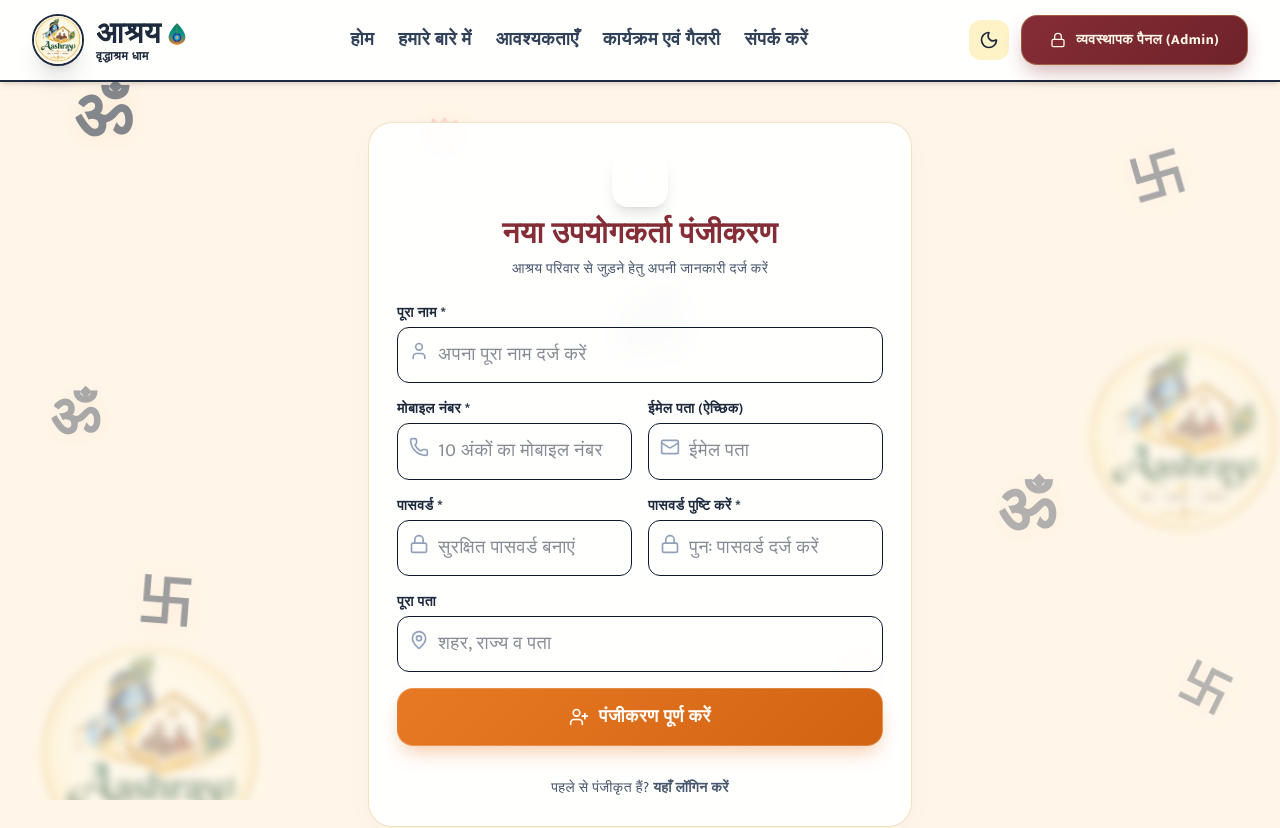
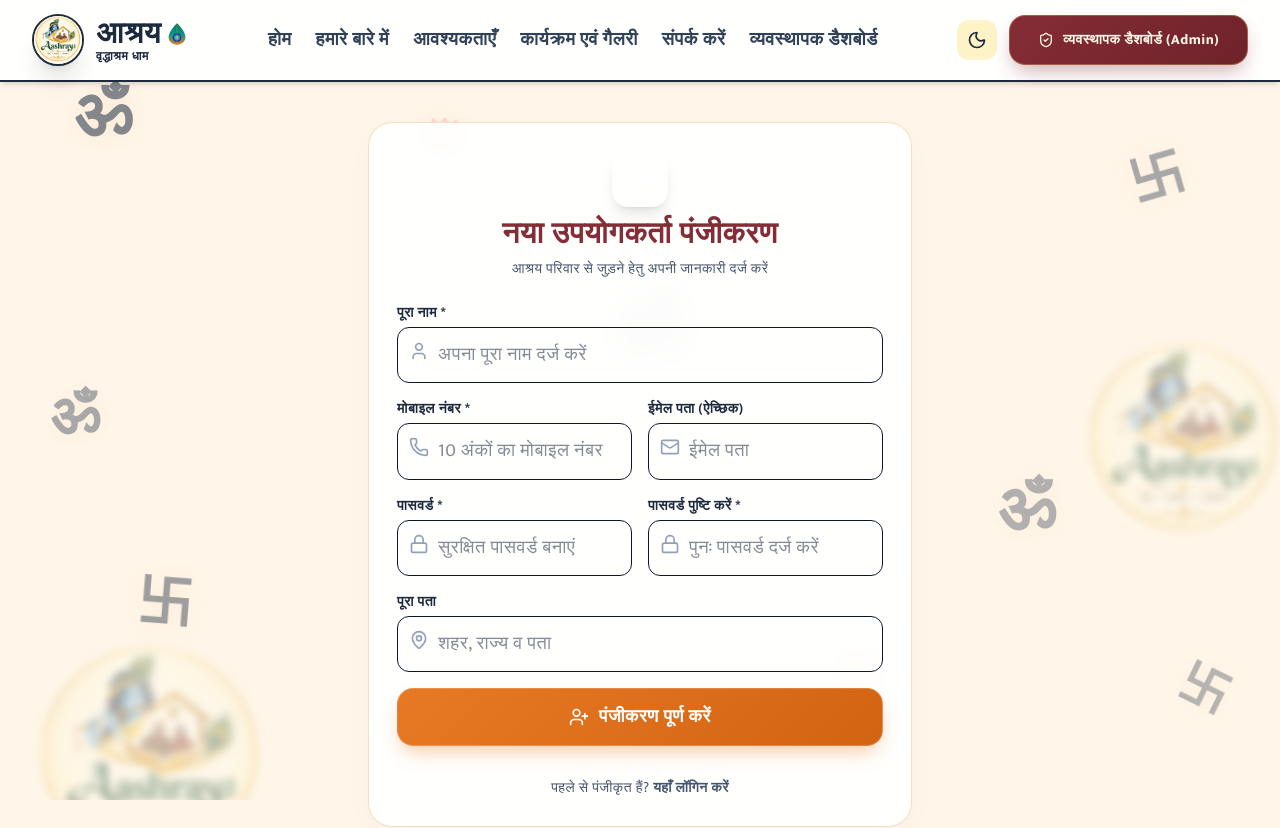
Before and after one commit to dakshraj011/ashrayvridhashram_project, a React (Vite) app in the folder frontend/: page /register in a window 1280 px wide. Shown: the top 828 px of the page. Built offline with nearby package versions, Linux system fonts and the light colour scheme; no server answers; a web font is replaced by a local one.

Commit message:
feat: replace user dashboard with admin dashboard on main website navbar and menu

```diff
--- a/frontend/src/App.tsx
+++ b/frontend/src/App.tsx
@@ -1,6 +1,6 @@
 import React from 'react';
 import { BrowserRouter as Router, Routes, Route, Navigate } from 'react-router-dom';
-import { AuthProvider, useAuth } from './context/AuthContext';
+import { AuthProvider } from './context/AuthContext';
 import { ThemeProvider } from './context/ThemeContext';
 import { Navbar } from './components/Navbar';
 import { Footer } from './components/Footer';
@@ -17,16 +17,7 @@ import { Register } from './pages/Register';
 import { MealSponsorship } from './pages/MealSponsorship';
 import { VolunteerRegister } from './pages/VolunteerRegister';
 import { ElderlyAssistance } from './pages/ElderlyAssistance';
-import { UserDashboard } from './pages/UserDashboard';
 import { AdminDashboard } from './pages/AdminDashboard';
-
-// Route Guards
-const ProtectedRoute: React.FC<{ children: React.ReactNode }> = ({ children }) => {
-  const { user, loading } = useAuth();
-  if (loading) return <div className="text-center py-20 text-saffron font-bold text-xl">लोड हो रहा है...</div>;
-  if (!user) return <Navigate to="/login" replace state={{ redirectMsg: 'सुरक्षा हेतु कृपया पहले लॉगिन करें।' }} />;
-  return <>{children}</>;
-};
 
 export const AppContent: React.FC = () => {
   return (
@@ -51,8 +42,8 @@ export const AppContent: React.FC = () => {
           <Route path="/volunteer-register" element={<VolunteerRegister />} />
           <Route path="/elderly-assistance" element={<ElderlyAssistance />} />
 
-          {/* Role Dashboards */}
-          <Route path="/dashboard" element={<ProtectedRoute><UserDashboard /></ProtectedRoute>} />
+          {/* Admin & Dashboards (all direct to /admin) */}
+          <Route path="/dashboard" element={<Navigate to="/admin" replace />} />
           <Route path="/manager" element={<Navigate to="/admin" replace />} />
           <Route path="/admin" element={<AdminDashboard />} />
 
--- a/frontend/src/components/Footer.tsx
+++ b/frontend/src/components/Footer.tsx
@@ -43,7 +43,7 @@ export const Footer: React.FC = () => {
             <li><Link to="/meal-sponsorship" className="hover:text-gold transition-colors">भोजन प्रायोजन फॉर्म</Link></li>
             <li><Link to="/volunteer-register" className="hover:text-gold transition-colors">स्वयंसेवक पंजीकरण</Link></li>
             <li><Link to="/elderly-assistance" className="hover:text-gold transition-colors">बुजुर्ग सहायता अनुरोध</Link></li>
-            <li><Link to="/login" className="hover:text-gold transition-colors font-bold text-gold">प्रशासक लॉगिन (Admin Panel)</Link></li>
+            <li><Link to="/admin" className="hover:text-gold transition-colors font-bold text-gold">व्यवस्थापक डैशबोर्ड (Admin Dashboard)</Link></li>
           </ul>
         </div>
 
--- a/frontend/src/components/Navbar.tsx
+++ b/frontend/src/components/Navbar.tsx
@@ -4,7 +4,7 @@ import { useAuth } from '../context/AuthContext';
 import { useTheme } from '../context/ThemeContext';
 import { PeacockFeatherIcon, AashrayLogo } from './KrishnaAccents';
 import { NotificationBell } from './NotificationBell';
-import { Sun, Moon, Menu, X, LogOut, ShieldCheck, Lock, User as UserIcon } from 'lucide-react';
+import { Sun, Moon, Menu, X, LogOut, ShieldCheck } from 'lucide-react';
 
 export const Navbar: React.FC = () => {
   const { user, logout } = useAuth();
@@ -76,6 +76,12 @@ export const Navbar: React.FC = () => {
             >
               संपर्क करें
             </Link>
+            <Link
+              to="/admin"
+              className={`hover:text-saffron transition-colors py-1 ${isActive('/admin') ? 'text-saffron font-bold border-b-2 border-saffron' : ''}`}
+            >
+              व्यवस्थापक डैशबोर्ड
+            </Link>
           </nav>
 
           {/* Right Action Icons & Auth */}
@@ -83,7 +89,7 @@ export const Navbar: React.FC = () => {
             {/* Dark Mode Toggle */}
             <button
               onClick={toggleDarkMode}
-              className="p-2.5 rounded-xl bg-amber-100 dark:bg-slate-800 text-maroon dark:text-gold hover:scale-105 transition-transform"
+              className="p-2.5 rounded-xl bg-amber-100 dark:bg-slate-800 text-maroon dark:text-gold hover:scale-105 transition-transform cursor-pointer"
               title={darkMode ? "लाइट मोड" : "डार्क मोड"}
             >
               {darkMode ? <Sun className="w-5 h-5 text-gold" /> : <Moon className="w-5 h-5 text-maroon" />}
@@ -91,32 +97,23 @@ export const Navbar: React.FC = () => {
 
             {user && <NotificationBell />}
 
-            {user ? (
-              <>
-                {/* Dashboard Nav Button by Role */}
-                {user.role === 'admin' ? (
-                  <Link to="/admin" className="btn-secondary text-sm py-2 px-4 font-bold flex items-center gap-1.5 shadow-md">
-                    <ShieldCheck className="w-4 h-4" /> व्यवस्थापक पैनल (Admin)
+            <Link
+              to="/admin"
+              className="btn-secondary text-sm py-2 px-4 font-bold flex items-center gap-1.5 shadow-md hover:scale-105 transition-all cursor-pointer"
+              title="व्यवस्थापक डैशबोर्ड (Admin Dashboard)"
+            >
+              <ShieldCheck className="w-4 h-4 text-gold" />
+              व्यवस्थापक डैशबोर्ड (Admin)
             </Link>
-                ) : (
-                  <Link to="/dashboard" className="btn-secondary text-sm py-2 px-4 font-bold flex items-center gap-1.5 shadow-md">
-                    <UserIcon className="w-4 h-4" /> मेरा डैशबोर्ड (Dashboard)
-                  </Link>
-                )}
 
+            {user && (
               <button
                 onClick={handleLogout}
-                  className="p-2.5 text-rose-600 dark:text-rose-400 hover:bg-rose-50 dark:hover:bg-rose-950/40 rounded-xl font-bold transition-colors flex items-center gap-1 text-sm"
+                className="p-2.5 text-rose-600 dark:text-rose-400 hover:bg-rose-50 dark:hover:bg-rose-950/40 rounded-xl font-bold transition-colors flex items-center gap-1 text-sm cursor-pointer"
                 title="लॉग आउट करें"
               >
                 <LogOut className="w-5 h-5" />
               </button>
-              </>
-            ) : (
-              <Link to="/admin" className="btn-secondary text-sm py-2 px-4 font-bold flex items-center gap-1.5 shadow-md">
-                <Lock className="w-4 h-4" />
-                व्यवस्थापक पैनल (Admin)
-              </Link>
             )}
           </div>
 
@@ -177,33 +174,27 @@ export const Navbar: React.FC = () => {
           >
             संपर्क करें
           </Link>
+          <Link
+            to="/admin"
+            onClick={() => setIsMenuOpen(false)}
+            className="block py-2 text-saffron dark:text-gold font-bold"
+          >
+            व्यवस्थापक डैशबोर्ड
+          </Link>
 
           <div className="pt-4 border-t border-slate-200 dark:border-slate-800 space-y-2">
-            {user ? (
-              <>
-                <div className="p-2 bg-saffron/10 rounded-xl">
-                  <p className="text-xs text-slate-500">लॉगिन उपयोगकर्ता:</p>
-                  <p className="font-bold text-maroon dark:text-gold">{user.name}</p>
-                </div>
-                {user.role === 'admin' && (
-                  <Link to="/admin" onClick={() => setIsMenuOpen(false)} className="btn-secondary w-full text-center text-sm py-2">
-                    व्यवस्थापक पैनल (Admin)
+            <Link
+              to="/admin"
+              onClick={() => setIsMenuOpen(false)}
+              className="btn-secondary w-full text-center text-sm py-2.5 flex items-center justify-center gap-2"
+            >
+              <ShieldCheck className="w-4 h-4 text-gold" />
+              व्यवस्थापक डैशबोर्ड (Admin Dashboard)
             </Link>
-                )}
-                {user.role === 'user' && (
-                  <Link to="/dashboard" onClick={() => setIsMenuOpen(false)} className="btn-secondary w-full text-center text-sm py-2">
-                    मेरा डैशबोर्ड (User Dashboard)
-                  </Link>
-                )}
-                <button onClick={handleLogout} className="w-full text-center py-2 text-rose-600 font-bold">
+            {user && (
+              <button onClick={handleLogout} className="w-full text-center py-2 text-rose-600 font-bold cursor-pointer">
                 लॉग आउट करें
               </button>
-              </>
-            ) : (
-              <Link to="/admin" onClick={() => setIsMenuOpen(false)} className="btn-secondary w-full text-center text-sm py-2.5 flex items-center justify-center gap-2">
-                <Lock className="w-4 h-4" />
-                व्यवस्थापक पैनल (Admin)
-              </Link>
             )}
           </div>
         </div>
--- a/frontend/src/pages/Register.tsx
+++ b/frontend/src/pages/Register.tsx
@@ -52,7 +52,7 @@ export const Register: React.FC = () => {
 
       if (res.data.success) {
         login(res.data.token, res.data.user);
-        navigate('/dashboard');
+        navigate('/');
       }
     } catch (err: any) {
       setErrorMsg(err.response?.data?.message || 'पंजीकरण में विफलता हुई।');
```
Lines whose indentation alone changed are shown as unchanged.
